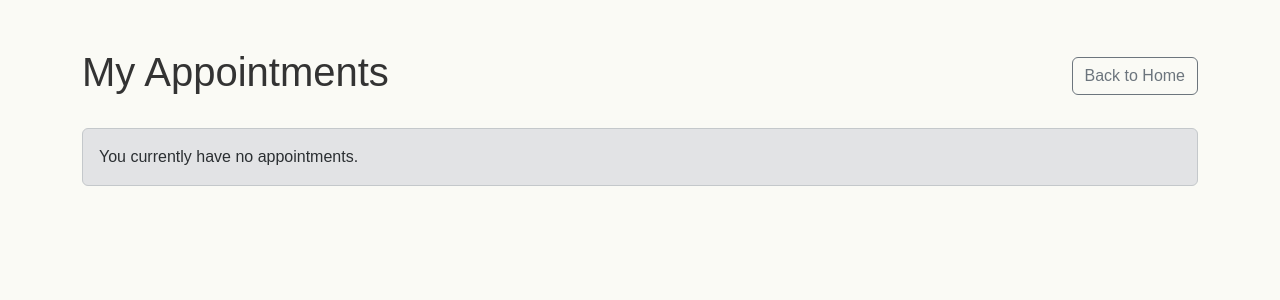
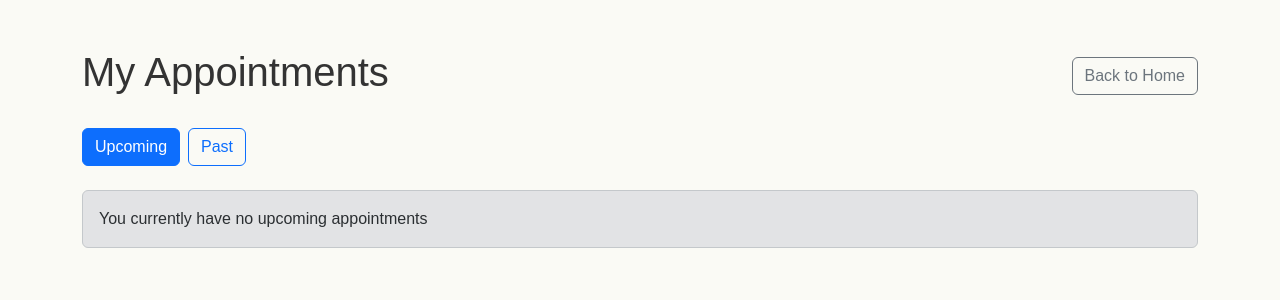
Before and after one commit to preethi-ca/cmpt276-project, a Spring Boot app: page /customer/appointments in a window 1280 px wide. Shown: the top 300 px of the page. Run offline with Spring Boot 4, Linux system fonts and the light colour scheme; the visitor is signed in with stand-in values (Sample User, id 1); data that the repository does not hold is empty; some of the project's set-up classes (security, data sources, template engines, error pages and the like) are left out, and stand-ins take their place.

Commit message:
Add upcoming and past appointment tabs

```diff
--- a/src/main/java/com/cmpt276/project/controller/AppointmentController.java
+++ b/src/main/java/com/cmpt276/project/controller/AppointmentController.java
@@ -4,6 +4,11 @@ import java.util.HashMap;
 import java.util.List;
 import java.util.Map;
 import java.util.Optional;
+import java.time.LocalDateTime;
+import java.time.LocalTime;
+import java.time.ZoneId;
+import java.util.ArrayList;
+import java.util.Comparator;
 
 import org.springframework.security.core.Authentication;
 import org.springframework.stereotype.Controller;
@@ -52,13 +57,42 @@ public class AppointmentController {
         }
         Account customer = customerOpt.get();
         List<Appointment> appointments = appointmentRepository.findByCustomer(customer);
+
+        LocalDateTime now = LocalDateTime.now(ZoneId.of("America/Vancouver"));
+
+        //create separate lists for upcoming and past appointments
+        List<Appointment> upcomingAppointments = new ArrayList<>();
+        List<Appointment> pastAppointments = new ArrayList<>();
+
+        //Separate appointments based on their scheduled date and time
+        for (Appointment appointment : appointments) {
+            LocalDateTime appointmentDateTime = LocalDateTime.of(
+                    appointment.getAppointmentDate(),
+                    LocalTime.parse(appointment.getAppointmentTime())
+            );
+
+            if (!appointmentDateTime.isBefore(now)) {
+                upcomingAppointments.add(appointment);
+            } else {
+                pastAppointments.add(appointment);
+            }
+        }
+
+        //Sort appointments by date and time
+        Comparator<Appointment> appointmentDateTimeComparator = Comparator.comparing(Appointment::getAppointmentDate)
+            .thenComparing(appointment -> LocalTime.parse(appointment.getAppointmentTime()));
+
+        upcomingAppointments.sort(appointmentDateTimeComparator);
+        pastAppointments.sort(appointmentDateTimeComparator.reversed());
+
         Map<Integer, String> salonNames = new HashMap<>();
         for (Appointment appointment : appointments){
             Salon salon = ownerService.findPublicSalon(appointment.getSalonId());
             salonNames.put(appointment.getId(), salon.getName());
         }
         model.addAttribute("salonNames", salonNames);
-        model.addAttribute("appointments", appointmentRepository.findByCustomer(customer));
+        model.addAttribute("upcomingAppointments", upcomingAppointments);
+        model.addAttribute("pastAppointments", pastAppointments);
         return "customer/my-appointments";
     }
 
--- /dev/null
+++ b/src/main/resources/static/js/appointment-tabs.js
@@ -0,0 +1,41 @@
+const upcomingTab = document.getElementById("upcoming-tab");
+const pastTab = document.getElementById("past-tab");
+
+const upcomingPanel = document.getElementById("upcoming-panel");
+const pastPanel = document.getElementById("past-panel");
+
+//check that the tab elements exist before adding click events
+if (upcomingTab && pastTab && upcomingPanel && pastPanel) {
+
+    //Switch to the upcoming appointments tab
+    upcomingTab.addEventListener("click", function () {
+
+        upcomingPanel.hidden = false;
+        pastPanel.hidden = true;
+
+        upcomingTab.classList.remove("btn-outline-primary");
+        upcomingTab.classList.add("btn-primary");
+
+        pastTab.classList.remove("btn-primary");
+        pastTab.classList.add("btn-outline-primary");
+
+        upcomingTab.setAttribute("aria-selected", "true");
+        pastTab.setAttribute("aria-selected", "false");
+    });
+
+    //Switch to the past appointment tab
+    pastTab.addEventListener("click", function () {
+
+        pastPanel.hidden = false;
+        upcomingPanel.hidden = true;
+
+        pastTab.classList.remove("btn-outline-primary");
+        pastTab.classList.add("btn-primary");
+
+        upcomingTab.classList.remove("btn-primary");
+        upcomingTab.classList.add("btn-outline-primary");
+
+        pastTab.setAttribute("aria-selected", "true");
+        upcomingTab.setAttribute("aria-selected", "false");
+    });
+}
--- a/src/main/resources/templates/customer/my-appointments.html
+++ b/src/main/resources/templates/customer/my-appointments.html
@@ -9,6 +9,7 @@
         <link rel="stylesheet" th:href="@{/css/style.css}" />
 
         <script th:src="@{/js/cancel-confirmation.js}" defer></script>
+        <script th:src="@{/js/appointment-tabs.js}" defer></script>
     </head>
 
     <body>
@@ -23,12 +24,40 @@
 
         <div th:if="${calendarMessage}" class="alert alert-info" role="status" th:text="${calendarMessage}"></div>
 
-        <div th:if="${#lists.isEmpty(appointments)}" class="alert alert-secondary">
-            You currently have no appointments.
+        <!--Appointments tabs-->
+        <div class="d-flex gap-2 mb-4" role="tablist" aria-label="Appointment categories">
+            <button type="button"
+                id="upcoming-tab"
+                class="btn btn-primary"
+                role="tab"
+                aria-selected="true"
+                aria-controls="upcoming-panel">
+                Upcoming
+            </button>
+
+            <button type="button"
+                id="past-tab"
+                class="btn btn-outline-primary"
+                role="tab"
+                aria-selected="false"
+                aria-controls="past-panel">
+                Past
+            </button>
+        </div>
+
+
+        <!-- Upcoming appointments section -->
+        <section id="upcoming-panel"
+            role="tabpanel"
+            aria-labelledby="upcoming-tab">
+
+            <div th:if="${#lists.isEmpty(upcomingAppointments)}"
+                class="alert alert-secondary">
+                You currently have no upcoming appointments
             </div>
 
             <!--appointment overview card-->
-        <div th:each="appointment : ${appointments}" class="card shadow-sm mb-4">
+            <div th:each="appointment : ${upcomingAppointments}" class="card shadow-sm mb-4">
                 <div class="card-body">
                     <p class="card-title h4 mb-2 fw-bold text-decoration-underline"
                         th:text="${salonNames[appointment.id]}">
@@ -67,6 +96,50 @@
                     </div>
                 </div>
             </div>
+        </section>
+
+        <!--Past appointments section -->
+            <section id="past-panel"
+                role="tabpanel"
+                aria-labelledby="past-tab"
+                hidden>
+
+                <div th:if="${#lists.isEmpty(pastAppointments)}"
+                    class="alert alert-secondary">
+                    You currently have no past appointments
+                </div>
+
+                <div th:each="appointment : ${pastAppointments}" class="card shadow-sm mb-4">
+                    <div class="card-body">
+                        <p class="card-title h4 mb-2 fw-bold text-decoration-underline"
+                            th:text="${salonNames[appointment.id]}">
+                        </p>
+
+                        <p class="mb-2">
+                            <strong>Service:</strong>
+                            <span th:text="${appointment.serviceName}"></span>
+                        </p>
+
+                        <p class="mb-2">
+                            <strong>Date:</strong>
+                            <span th:text="${appointment.appointmentDate}"></span>
+                        </p>
+
+                        <p class="mb-3">
+                            <strong>Time:</strong>
+                            <span th:text="${appointment.appointmentTime}"></span>
+                        </p>
+
+                        <div class="d-flex gap-2">
+                            <a th:href="@{/customer/appointments/details(id=${appointment.id})}" class="btn btn-success">
+                                View Details
+                            </a>
+                        </div>
+
+                    </div>
+                </div>
+            </section>
+
         </main>
     </body>
 </html>
```
Lines whose indentation alone changed are shown as unchanged.
